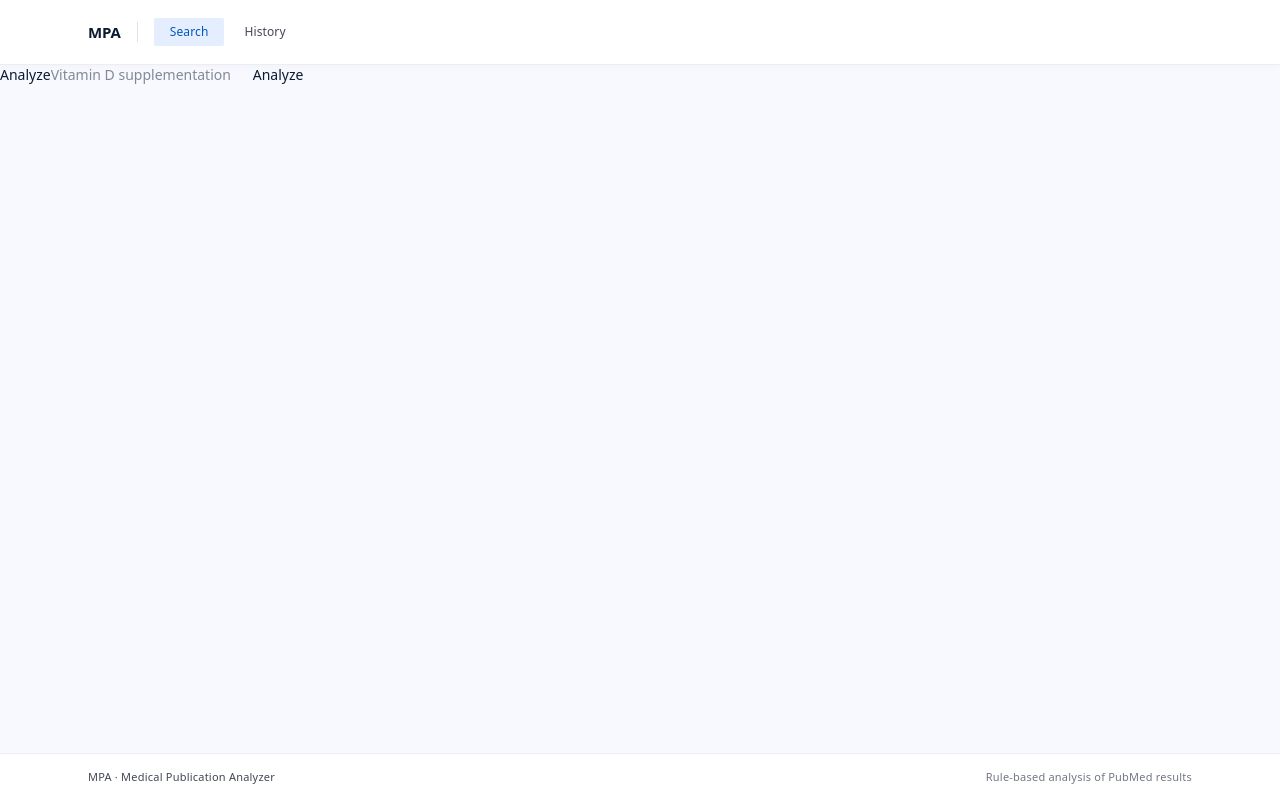
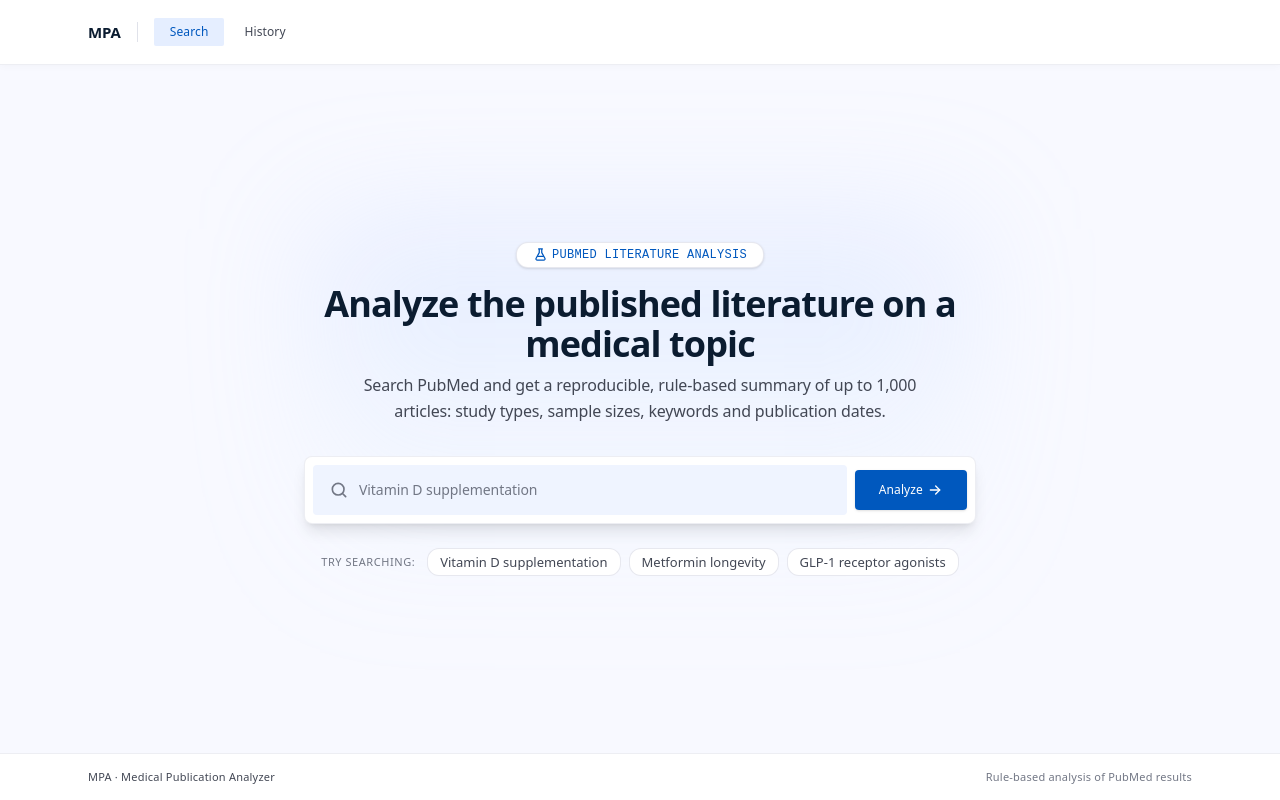
Before and after one commit to jakublepianka/mpa-app, a React (Vite) app in the folder apps/frontend/: page / in a window 1280 px wide. Built offline with nearby package versions, Linux system fonts and the light colour scheme.

Commit message:
feat(frontend): style search page with loading and error states

```diff
--- /dev/null
+++ b/apps/frontend/src/pages/SearchPage/ExampleQueries.tsx
@@ -0,0 +1,30 @@
+const EXAMPLE_QUERIES = [
+  "Vitamin D supplementation",
+  "Metformin longevity",
+  "GLP-1 receptor agonists",
+];
+
+export const ExampleQueries = ({
+  onSelect,
+  disabled,
+}: {
+  onSelect: (query: string) => void;
+  disabled: boolean;
+}) => (
+  <div className="mt-6 flex flex-wrap items-center justify-center gap-2">
+    <span className="text-outline uppercase tracking-wider text-[11px] mr-1">
+      Try searching:
+    </span>
+    {EXAMPLE_QUERIES.map((query) => (
+      <button
+        key={query}
+        type="button"
+        disabled={disabled}
+        onClick={() => onSelect(query)}
+        className="bg-surface-container-lowest hover:bg-surface-container border border-outline-variant/40 text-on-surface-variant hover:text-on-surface px-3 py-1 rounded-pill text-body-sm transition-colors cursor-pointer disabled:opacity-50 disabled:cursor-not-allowed"
+      >
+        {query}
+      </button>
+    ))}
+  </div>
+);
--- a/apps/frontend/src/pages/SearchPage/SearchPage.tsx
+++ b/apps/frontend/src/pages/SearchPage/SearchPage.tsx
@@ -1,38 +1,138 @@
 import { useNavigate } from "react-router";
-import React from "react";
+import React, { useRef, useState } from "react";
 import { createAnalysis } from "../../api/analysis.api";
 import type { Analysis } from "../../api/analysis.types";
+import { ArrowRightIcon, FlaskIcon, SearchIcon } from "../../components/icons";
+import { Spinner } from "../../components/Spinner";
+import { StatusMessage } from "../../components/StatusMessage";
+import { ExampleQueries } from "./ExampleQueries";
+
+type SearchStatus = "idle" | "loading" | "error";
+
+const getErrorMessage = (error: unknown): string =>
+  error instanceof Error && error.message === "HTTP error 429"
+    ? "Too many requests. Please wait a moment and try again."
+    : "The analysis could not be completed. Please try again.";
 
 export const SearchPage = () => {
   const navigate = useNavigate();
+  const inputRef = useRef<HTMLInputElement>(null);
+  const [query, setQuery] = useState("");
+  const [status, setStatus] = useState<SearchStatus>("idle");
+  const [errorMessage, setErrorMessage] = useState("");
+
+  const isLoading = status === "loading";
+
   const handleSubmit: React.SubmitEventHandler<HTMLFormElement> = async (e) => {
     e.preventDefault();
 
-    const formData = new FormData(e.currentTarget);
+    const term = query.trim();
 
-    const query = formData.get("query");
+    if (term === "" || isLoading) return;
 
-    if (typeof query !== "string") return;
+    setStatus("loading");
 
-    const analysis: Analysis = await createAnalysis(query);
+    try {
+      const analysis: Analysis = await createAnalysis(term);
 
       navigate(`/analyses/${analysis.id}`, {
         state: analysis,
       });
+    } catch (error) {
+      setErrorMessage(getErrorMessage(error));
+      setStatus("error");
+    }
+  };
+
+  const handleExampleSelect = (example: string) => {
+    setQuery(example);
+    inputRef.current?.focus();
   };
 
   return (
-    <form onSubmit={handleSubmit}>
-      <label htmlFor="search-term">Analyze</label>
+    <div className="flex-1 flex flex-col justify-center items-center">
+      <div className="relative w-full max-w-4xl mx-auto px-margin-mobile sm:px-margin py-space-xl flex flex-col items-center">
+        <div className="absolute top-1/2 left-1/2 -translate-x-1/2 -translate-y-1/2 w-full max-w-[640px] h-[360px] bg-gradient-to-b from-primary-fixed-dim/30 via-secondary-fixed/15 to-transparent blur-3xl pointer-events-none -z-10" />
 
+        <div className="inline-flex items-center gap-space-xs bg-surface-container-lowest px-space-md py-1 rounded-pill shadow-sm border border-outline-variant/40 mb-space-md">
+          <FlaskIcon className="w-[15px] h-[15px] text-primary" />
+          <span className="font-mono text-metric-sm text-primary font-medium tracking-wide uppercase">
+            PubMed literature analysis
+          </span>
+        </div>
+
+        <h1 className="text-3xl sm:text-4xl text-on-surface font-semibold tracking-tight text-center max-w-2xl mb-space-sm">
+          Analyze the published literature on a medical topic
+        </h1>
+        <p className="text-body-md sm:text-body-lg text-on-surface-variant max-w-xl text-center mb-8">
+          Search PubMed and get a reproducible, rule-based summary of up to
+          1,000 articles: study types, sample sizes, keywords and publication
+          dates.
+        </p>
+
+        <div className="w-full max-w-2xl bg-surface-container-lowest rounded-xl shadow-lg border border-outline-variant/30 p-2 transition-all duration-200 focus-within:shadow-xl focus-within:border-primary/40">
+          <form
+            onSubmit={handleSubmit}
+            className="flex flex-col sm:flex-row items-stretch sm:items-center gap-2"
+          >
+            <label htmlFor="search-term" className="sr-only">
+              Medical topic
+            </label>
+            <div className="flex items-center flex-1 bg-surface-container-low rounded-lg px-space-md py-1">
+              <SearchIcon className="w-5 h-5 text-outline mr-2.5 shrink-0" />
               <input
+                ref={inputRef}
                 type="text"
                 id="search-term"
                 name="query"
                 placeholder="Vitamin D supplementation"
+                autoComplete="off"
+                value={query}
+                onChange={(e) => setQuery(e.target.value)}
+                disabled={isLoading}
+                className="w-full bg-transparent text-on-surface text-body-md placeholder:text-outline focus:outline-none py-2.5 disabled:opacity-60"
               />
+            </div>
+            <button
+              type="submit"
+              disabled={isLoading}
+              className="inline-flex items-center justify-center gap-space-xs bg-primary hover:bg-primary-container text-on-primary text-label-md px-6 py-3 rounded-lg shadow-sm hover:shadow transition-all active:scale-[0.98] shrink-0 cursor-pointer disabled:opacity-60 disabled:cursor-not-allowed"
+            >
+              <span>Analyze</span>
+              <ArrowRightIcon className="w-4 h-4" />
+            </button>
+          </form>
+        </div>
 
-      <button type="submit">Analyze</button>
-    </form>
+        <ExampleQueries onSelect={handleExampleSelect} disabled={isLoading} />
+
+        {isLoading && (
+          <div className="mt-8 w-full max-w-2xl bg-surface-container-lowest p-space-md rounded-xl shadow-md border border-outline-variant/30 flex items-center justify-between gap-space-md">
+            <div className="flex items-center gap-space-md">
+              <Spinner label="Analyzing" />
+              <div className="flex flex-col">
+                <span className="text-label-md text-on-surface">
+                  Analyzing PubMed results…
+                </span>
+                <span className="text-body-sm text-outline">
+                  Fetching and parsing articles. This can take several seconds.
+                </span>
+              </div>
+            </div>
+            <div className="font-mono text-metric-sm text-primary font-medium truncate max-w-[40%]">
+              {query.trim()}
+            </div>
+          </div>
+        )}
+
+        {status === "error" && (
+          <div className="mt-8 w-full max-w-2xl">
+            <StatusMessage title="Analysis failed" tone="error">
+              {errorMessage}
+            </StatusMessage>
+          </div>
+        )}
+      </div>
+    </div>
   );
 };
```
Lines whose indentation alone changed are shown as unchanged.
